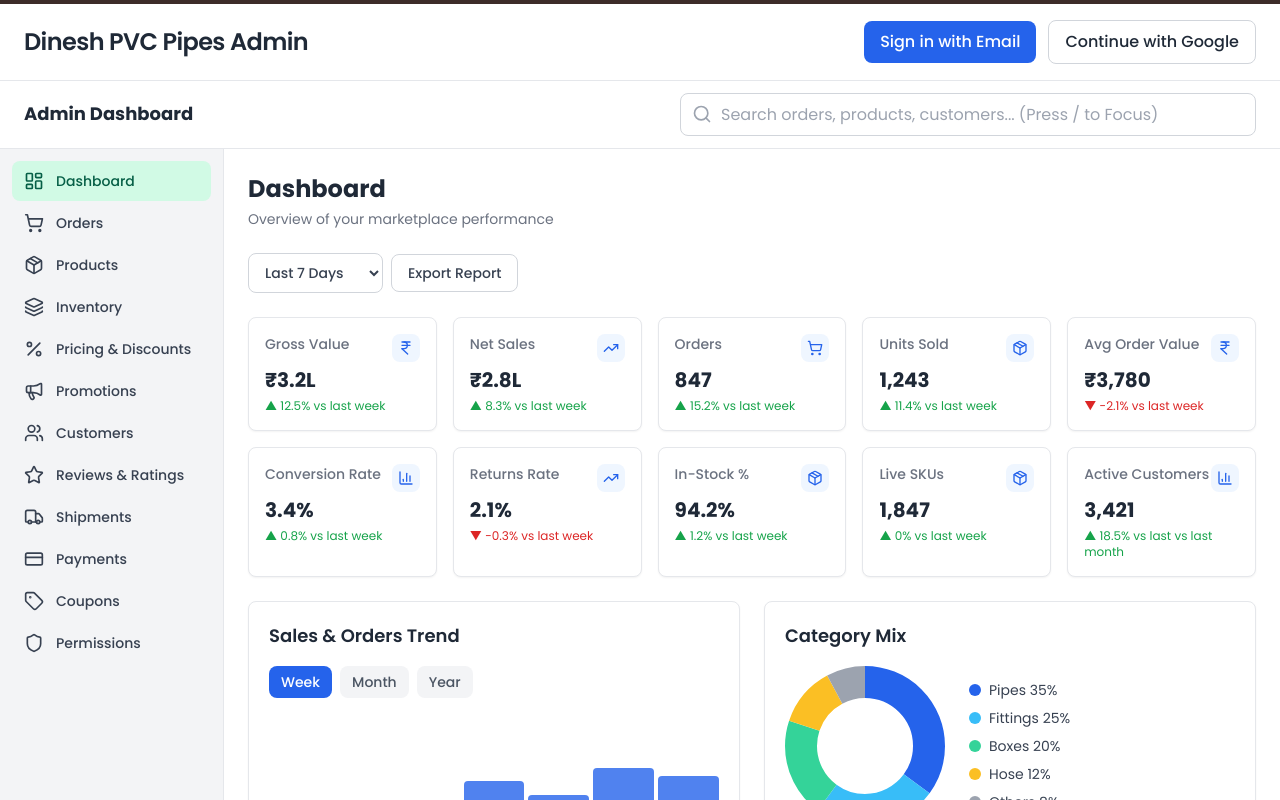
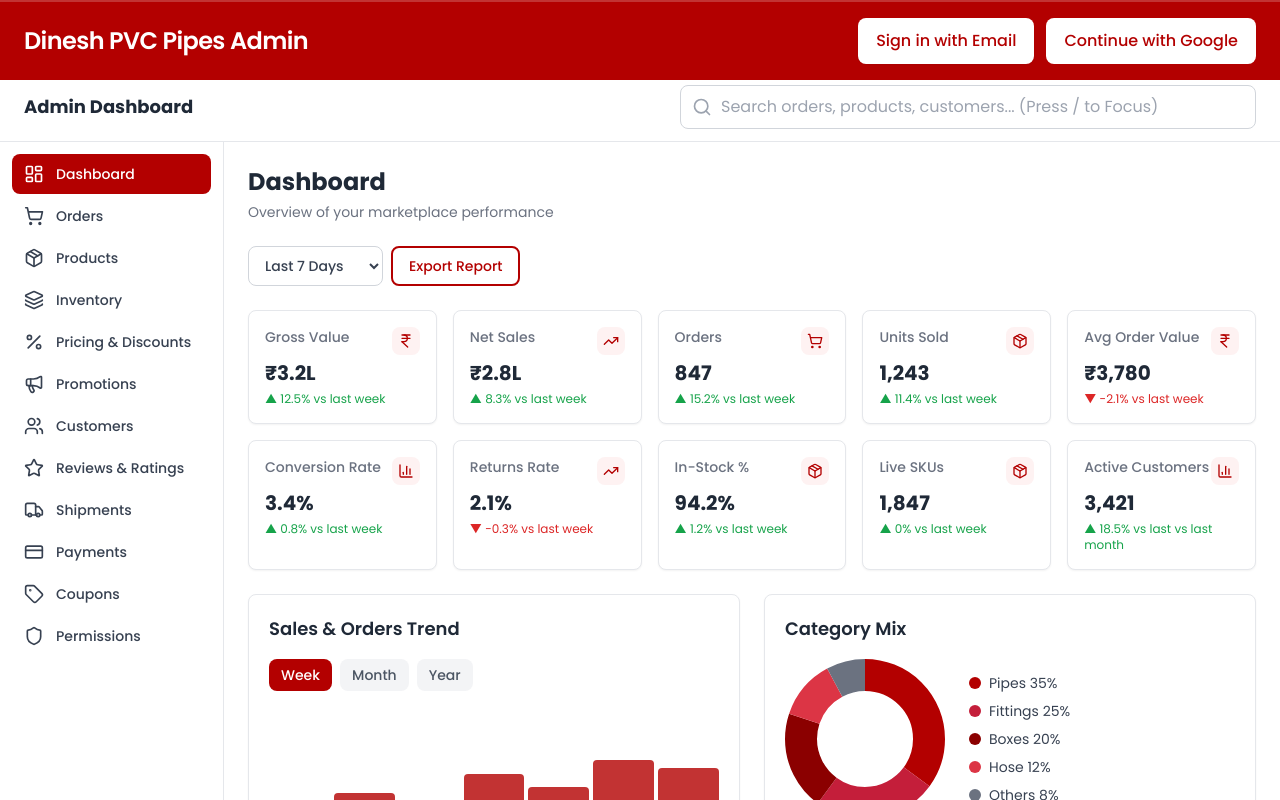
Before and after one commit to vinyah/dinesh-pvc-pipes, a React (Vite) app: page /admin/dashboard in a window 1280 px wide. Built offline with nearby package versions, Linux system fonts and the light colour scheme.

Commit message:
Add admin pages and update Vercel configuration

```diff
--- a/src/admin/AdminLayout.jsx
+++ b/src/admin/AdminLayout.jsx
@@ -14,7 +14,6 @@ import {
   Tag,
   Shield,
   Search,
-  Mail,
 } from "lucide-react";
 const NAV_ITEMS = [
   { path: "/admin/dashboard", label: "Dashboard", icon: LayoutDashboard },
@@ -38,10 +37,22 @@ export default function AdminLayout({ openAuthModal }) {
   const qFromUrl = location.pathname === "/admin/search" ? searchParams.get("q") ?? "" : "";
   const [searchQuery, setSearchQuery] = useState(qFromUrl);
   const [searchFocused, setSearchFocused] = useState(false);
+  const [isScrolled, setIsScrolled] = useState(false);
+  const [scrollContainer, setScrollContainer] = useState(null);
 
   useEffect(() => {
     if (qFromUrl !== undefined) setSearchQuery(qFromUrl);
   }, [qFromUrl]);
+
+  // Same as app header: at top = background on hover only; when scrolled = fixed background
+  useEffect(() => {
+    if (!scrollContainer) return;
+    const SCROLL_THRESHOLD = 10;
+    const handler = () => setIsScrolled(scrollContainer.scrollTop > SCROLL_THRESHOLD);
+    handler();
+    scrollContainer.addEventListener("scroll", handler, { passive: true });
+    return () => scrollContainer.removeEventListener("scroll", handler);
+  }, [scrollContainer]);
 
   const handleSearch = useCallback(
     (e) => {
@@ -64,35 +75,49 @@ export default function AdminLayout({ openAuthModal }) {
     return () => window.removeEventListener("keydown", onKeyDown);
   }, [searchFocused]);
 
+  const shouldShowShadow = isScrolled;
+
   return (
     <div className="min-h-screen flex flex-col bg-gray-50">
-      {/* Top dark bar */}
-      <div className="h-1 bg-[#3d2c29]" />
-
-      {/* Main header */}
-      <header className="bg-white border-b border-gray-200 px-6 py-4 flex items-center justify-between">
-        <h1 className="text-xl md:text-2xl font-semibold text-gray-800 tracking-tight">
+      {/* Admin header - solid red, white text & buttons */}
+      <div
+        id="admin-header"
+        data-scrolled={isScrolled ? "true" : "false"}
+        className="fixed top-0 left-0 right-0 z-50 transition-all duration-300 bg-[#b30000]"
+        style={{
+          boxShadow: shouldShowShadow ? "0 4px 20px rgba(0,0,0,0.2)" : "none",
+        }}
+      >
+        <div className="h-0.5 bg-white/20" />
+        <header className="px-6 py-4 flex items-center justify-between">
+          <Link
+            to="/admin/dashboard"
+            className="text-xl md:text-2xl font-semibold text-white tracking-tight hover:text-white/90 transition-colors"
+          >
             Dinesh PVC Pipes Admin
-        </h1>
+          </Link>
           <div className="flex items-center gap-3">
             <button
               type="button"
               onClick={() => openAuthModal?.("login")}
-            className="px-4 py-2 bg-[#2563eb] text-white rounded-lg font-medium hover:bg-[#1d4ed8] transition-colors"
+              className="px-4 py-2 bg-white text-[#b30000] rounded-lg font-medium hover:bg-[#b30000] hover:text-white hover:border-white border-2 border-white/30 transition-all duration-200 shadow-sm"
             >
               Sign in with Email
             </button>
             <button
               type="button"
-            className="px-4 py-2 bg-white border border-gray-300 text-gray-800 rounded-lg font-medium hover:bg-gray-50 transition-colors"
+              className="px-4 py-2 bg-white text-[#b30000] rounded-lg font-medium hover:bg-[#b30000] hover:text-white hover:border-white border-2 border-white/30 transition-all duration-200"
             >
               Continue with Google
             </button>
           </div>
         </header>
+      </div>
 
-      {/* Sub-header with search */}
-      <div className="bg-white border-b border-gray-200 px-6 py-3 flex items-center justify-between gap-4 flex-wrap">
+      {/* Spacer for fixed header */}
+      <div className="pt-[73px] flex flex-col flex-1 min-h-0">
+      {/* Sub-header with search - white */}
+      <div className="bg-white border-b border-gray-200 px-6 py-3 flex items-center justify-between gap-4 flex-wrap shrink-0">
         <h2 className="text-lg font-bold text-gray-800">Admin Dashboard</h2>
         <form onSubmit={handleSearch} className="flex-1 min-w-[200px] max-w-xl">
           <div className="relative">
@@ -106,15 +131,15 @@ export default function AdminLayout({ openAuthModal }) {
               onFocus={() => setSearchFocused(true)}
               onBlur={() => setSearchFocused(false)}
               placeholder="Search orders, products, customers... (Press / to Focus)"
-              className="w-full pl-10 pr-4 py-2 border border-gray-300 rounded-lg focus:ring-2 focus:ring-[#2563eb] focus:border-[#2563eb] outline-none"
+              className="w-full pl-10 pr-4 py-2 border border-gray-300 rounded-lg focus:ring-2 focus:ring-[#b30000] focus:border-[#b30000] outline-none"
             />
           </div>
         </form>
       </div>
 
-      <div className="flex flex-1 overflow-hidden">
-        {/* Sidebar */}
-        <aside className="w-56 shrink-0 bg-gray-100 border-r border-gray-200 flex flex-col">
+      <div className="flex flex-1 overflow-hidden min-h-0">
+        {/* Sidebar - white/light gray with red active */}
+        <aside className="w-56 shrink-0 bg-white border-r border-gray-200 flex flex-col">
           <nav className="p-3 space-y-0.5">
             {NAV_ITEMS.map(({ path, label, icon: Icon }) => {
               const isActive = location.pathname === path;
@@ -124,8 +149,8 @@ export default function AdminLayout({ openAuthModal }) {
                   to={path}
                   className={`flex items-center gap-3 px-3 py-2.5 rounded-lg text-sm font-medium transition-colors ${
                     isActive
-                      ? "bg-emerald-100 text-emerald-800"
-                      : "text-gray-700 hover:bg-gray-200"
+                      ? "bg-[#b30000] text-white"
+                      : "text-gray-700 hover:bg-red-50 hover:text-[#b30000]"
                   }`}
                 >
                   <Icon className="w-5 h-5 shrink-0" />
@@ -136,10 +161,11 @@ export default function AdminLayout({ openAuthModal }) {
           </nav>
         </aside>
 
-        {/* Main content */}
-        <main className="flex-1 overflow-auto p-6 bg-white">
+        {/* Main content - scroll here drives header background */}
+        <main ref={setScrollContainer} className="flex-1 overflow-auto p-6 bg-white">
           <Outlet />
         </main>
+      </div>
       </div>
     </div>
   );
--- a/src/admin/pages/AdminDashboard.jsx
+++ b/src/admin/pages/AdminDashboard.jsx
@@ -16,11 +16,11 @@ const KPI_CARDS = [
 
 const TREND_DATA = [40, 55, 45, 65, 58, 72, 68];
 const CATEGORY_MIX = [
-  { label: "Pipes", pct: 35, color: "#2563eb" },
-  { label: "Fittings", pct: 25, color: "#38bdf8" },
-  { label: "Boxes", pct: 20, color: "#34d399" },
-  { label: "Hose", pct: 12, color: "#fbbf24" },
-  { label: "Others", pct: 8, color: "#9ca3af" },
+  { label: "Pipes", pct: 35, color: "#b30000" },
+  { label: "Fittings", pct: 25, color: "#c41e3a" },
+  { label: "Boxes", pct: 20, color: "#8b0000" },
+  { label: "Hose", pct: 12, color: "#dc3545" },
+  { label: "Others", pct: 8, color: "#6b7280" },
 ];
 
 export default function AdminDashboard() {
@@ -50,7 +50,7 @@ export default function AdminDashboard() {
           <select
             value={range}
             onChange={(e) => setRange(e.target.value)}
-            className="border border-gray-300 rounded-lg px-3 py-2 text-sm font-medium text-gray-700 bg-white focus:ring-2 focus:ring-[#2563eb] focus:border-[#2563eb]"
+            className="border border-gray-300 rounded-lg px-3 py-2 text-sm font-medium text-gray-700 bg-white focus:ring-2 focus:ring-[#b30000] focus:border-[#b30000]"
           >
             <option value="7">Last 7 Days</option>
             <option value="14">Last 14 Days</option>
@@ -59,7 +59,7 @@ export default function AdminDashboard() {
           <button
             type="button"
             onClick={handleExport}
-            className="px-4 py-2 border border-gray-300 rounded-lg text-sm font-medium text-gray-700 hover:bg-gray-50 transition-colors"
+            className="px-4 py-2 border-2 border-[#b30000] text-[#b30000] rounded-lg text-sm font-medium hover:bg-[#b30000] hover:text-white transition-colors"
           >
             Export Report
           </button>
@@ -75,7 +75,7 @@ export default function AdminDashboard() {
           >
             <div className="flex justify-between items-start">
               <span className="text-sm font-medium text-gray-500">{title}</span>
-              <span className="p-1.5 rounded-lg bg-blue-50 text-[#2563eb]">
+              <span className="p-1.5 rounded-lg bg-red-50 text-[#b30000]">
                 <Icon className="w-4 h-4" />
               </span>
             </div>
@@ -103,7 +103,7 @@ export default function AdminDashboard() {
                 type="button"
                 onClick={() => setChartPeriod(p)}
                 className={`px-3 py-1.5 rounded-lg text-sm font-medium capitalize ${
-                  chartPeriod === p ? "bg-[#2563eb] text-white" : "bg-gray-100 text-gray-600 hover:bg-gray-200"
+                  chartPeriod === p ? "bg-[#b30000] text-white" : "bg-gray-100 text-gray-600 hover:bg-red-50 hover:text-[#b30000]"
                 }`}
               >
                 {p}
@@ -114,7 +114,7 @@ export default function AdminDashboard() {
             {TREND_DATA.map((h, i) => (
               <div
                 key={i}
-                className="flex-1 bg-[#2563eb]/80 rounded-t min-w-[24px] transition-all hover:bg-[#2563eb]"
+                className="flex-1 bg-[#b30000]/80 rounded-t min-w-[24px] transition-all hover:bg-[#b30000]"
                 style={{ height: `${h}%` }}
                 title={`${h}`}
               />
--- a/src/admin/pages/AdminOrders.jsx
+++ b/src/admin/pages/AdminOrders.jsx
@@ -32,7 +32,7 @@ export default function AdminOrders() {
                   <td className="px-4 py-3">{o.item}</td>
                   <td className="px-4 py-3">{o.quantity}</td>
                   <td className="px-4 py-3">
-                    <span className="px-2 py-0.5 rounded text-xs font-medium bg-emerald-100 text-emerald-800">
+                    <span className="px-2 py-0.5 rounded text-xs font-medium bg-red-100 text-[#b30000]">
                       {o.status}
                     </span>
                   </td>
--- a/src/admin/pages/AdminProducts.jsx
+++ b/src/admin/pages/AdminProducts.jsx
@@ -48,7 +48,7 @@ export default function AdminProducts() {
                   <td className="px-4 py-3">{p.name}</td>
                   <td className="px-4 py-3">
                     {p.link ? (
-                      <Link to={p.link} className="text-[#2563eb] hover:underline">
+                      <Link to={p.link} className="text-[#b30000] hover:underline">
                         {p.link}
                       </Link>
                     ) : (
--- a/src/admin/pages/AdminSearch.jsx
+++ b/src/admin/pages/AdminSearch.jsx
@@ -78,7 +78,7 @@ export default function AdminSearch() {
                   {products.map((p, i) => (
                     <li key={i} className="px-4 py-2 hover:bg-gray-50">
                       {p.link ? (
-                        <Link to={p.link} className="text-[#2563eb] hover:underline">
+                        <Link to={p.link} className="text-[#b30000] hover:underline">
                           {p.name}
                         </Link>
                       ) : (
--- a/src/index.css
+++ b/src/index.css
@@ -52,6 +52,12 @@ header {
 header[data-scrolled="true"] {
   background-color: rgba(0, 0, 0, 0.4) !important;
   box-shadow: 0 2px 12px rgba(0, 0, 0, 0.2) !important;
+}
+
+/* Admin header: fixed background when scrolling - visible dark overlay */
+#admin-header[data-scrolled="true"] {
+  background-color: rgba(0, 0, 0, 0.5) !important;
+  box-shadow: 0 2px 16px rgba(0, 0, 0, 0.25) !important;
 }
 
 header input[type="text"] {
```
Also changed, not shown: vercel.json. Lines whose indentation alone changed are shown as unchanged.
